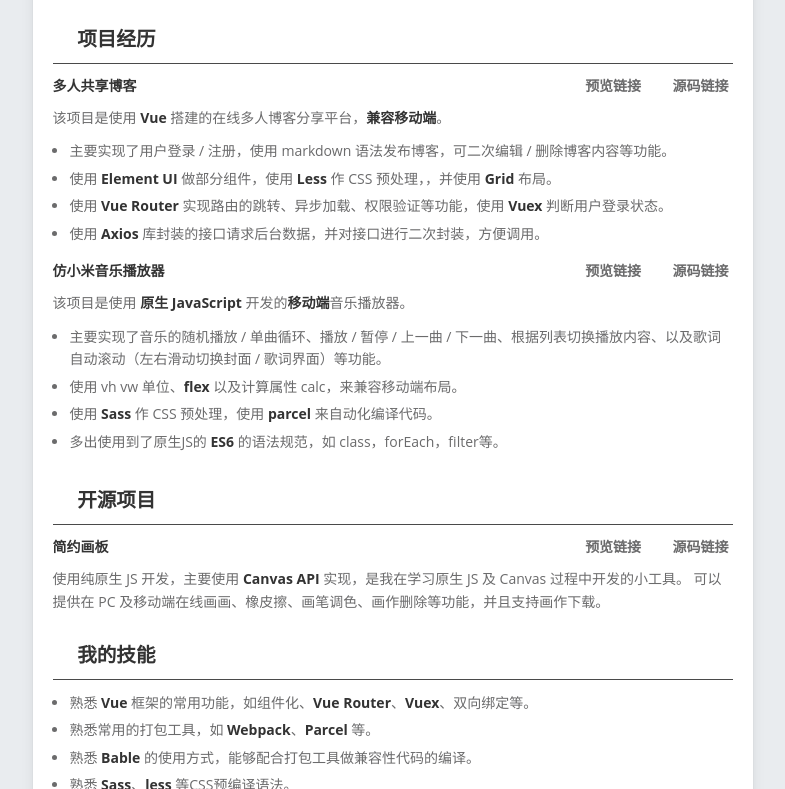
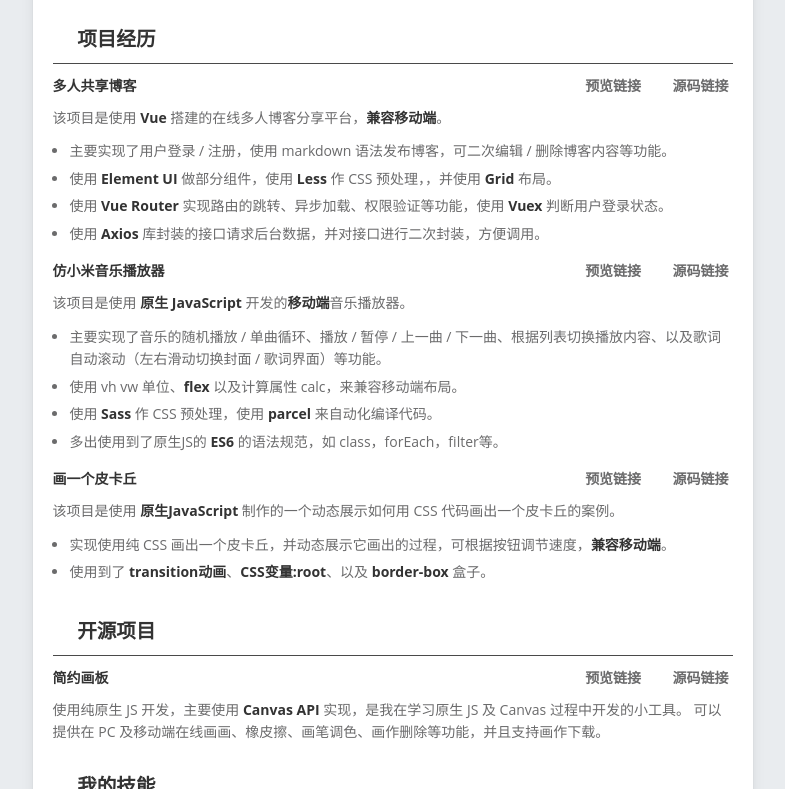
Before and after one commit to uphg/resume, a plain HTML site: page index.html in a window 1280 px wide. Shown: the part 489-1278 px from the top of the page, without its empty margins (247-1032 px from the left). Drawn offline with Linux system fonts and the light colour scheme.

Commit message:
添加一个项目

```diff
--- a/index.html
+++ b/index.html
@@ -57,6 +57,7 @@
                     </span>
                     <span>项目经历</span>
                 </h2>
+                <section>
                     <h3 class="project-h3">
                         <span>多人共享博客</span>
                         <span>
@@ -81,6 +82,8 @@
                         <li>使用 <strong>Vue Router</strong> 实现路由的跳转、异步加载、权限验证等功能，使用 <strong>Vuex</strong> 判断用户登录状态。</li>
                         <li>使用 <strong>Axios</strong> 库封装的接口请求后台数据，并对接口进行二次封装，方便调用。</li>
                     </ul>
+                </section>
+                <section>
                     <h3 class="project-h3">
                         <span>仿小米音乐播放器</span>
                         <span>
@@ -105,6 +108,31 @@
                         <li>使用 <strong>Sass</strong> 作 CSS 预处理，使用 <strong>parcel</strong> 来自动化编译代码。</li>
                         <li>多出使用到了原生JS的 <strong>ES6</strong> 的语法规范，如 class，forEach，filter等。</li>
                     </ul>
+                </section>
+                <section>
+                    <h3 class="project-h3">
+                        <span>画一个皮卡丘</span>
+                        <span>
+                            <a class="project-i" target="_blank" href="https://chenning02.gitee.io/pikachu/index.html">
+                                <svg class="icon" aria-hidden="true">
+                                    <use xlink:href="#i-lianjie"></use>
+                                </svg>
+                                <span>预览链接</span>
+                            </a>
+                            <a class="project-i" target="_blank" href="https://github.com/ChenNing02/git-demo-Pikachu">
+                                <svg class="icon" aria-hidden="true">
+                                    <use xlink:href="#i-lianjie"></use>
+                                </svg>
+                                <span>源码链接</span>
+                            </a>
+                        </span>
+                    </h3>
+                    <div>该项目是使用 <strong> 原生JavaScript</strong> 制作的一个动态展示如何用 CSS 代码画出一个皮卡丘的案例。</div>
+                    <ul>
+                        <li>实现使用纯 CSS 画出一个皮卡丘，并动态展示它画出的过程，可根据按钮调节速度，<strong>兼容移动端</strong>。</li>
+                        <li>使用到了 <strong>transition动画</strong>、<strong>CSS变量:root</strong>、以及 <strong>border-box</strong> 盒子。</li>
+                    </ul>
+                </section>
             </div>
             <div class="part">
                 <h2>
```
Lines whose indentation alone changed are shown as unchanged.
